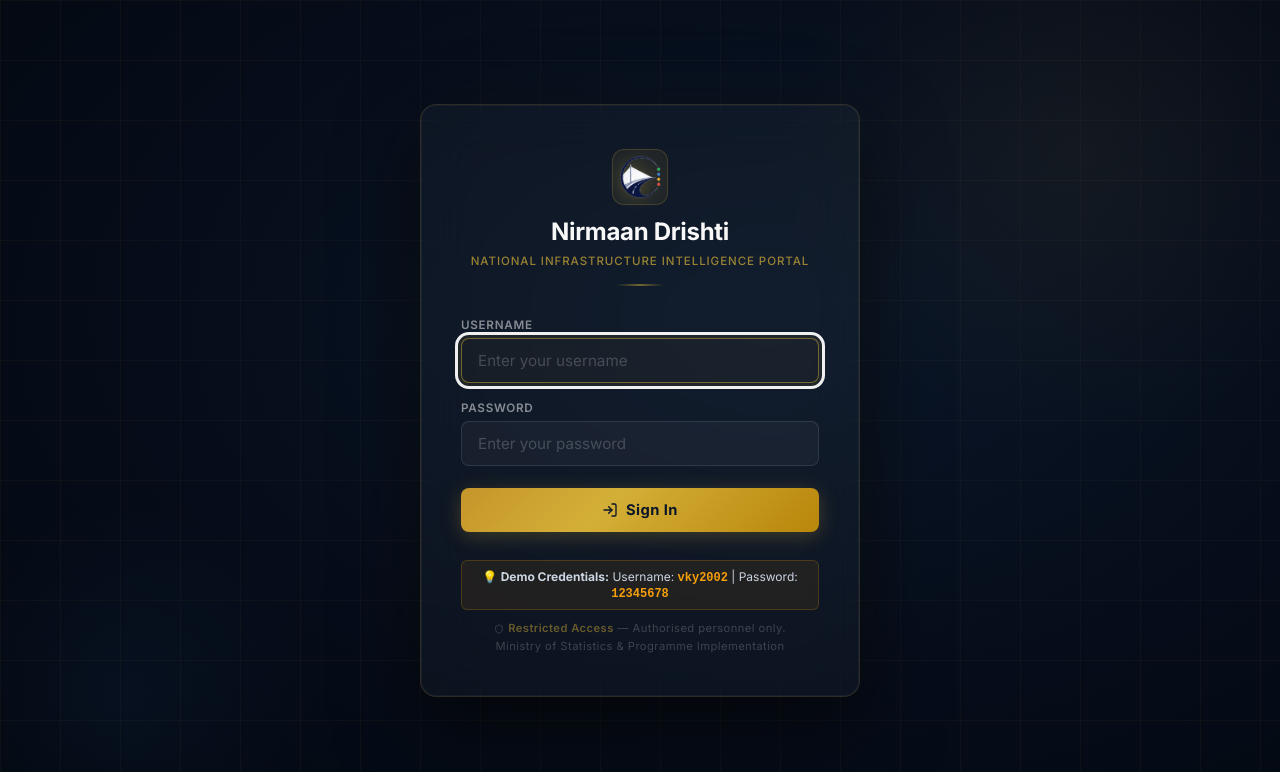
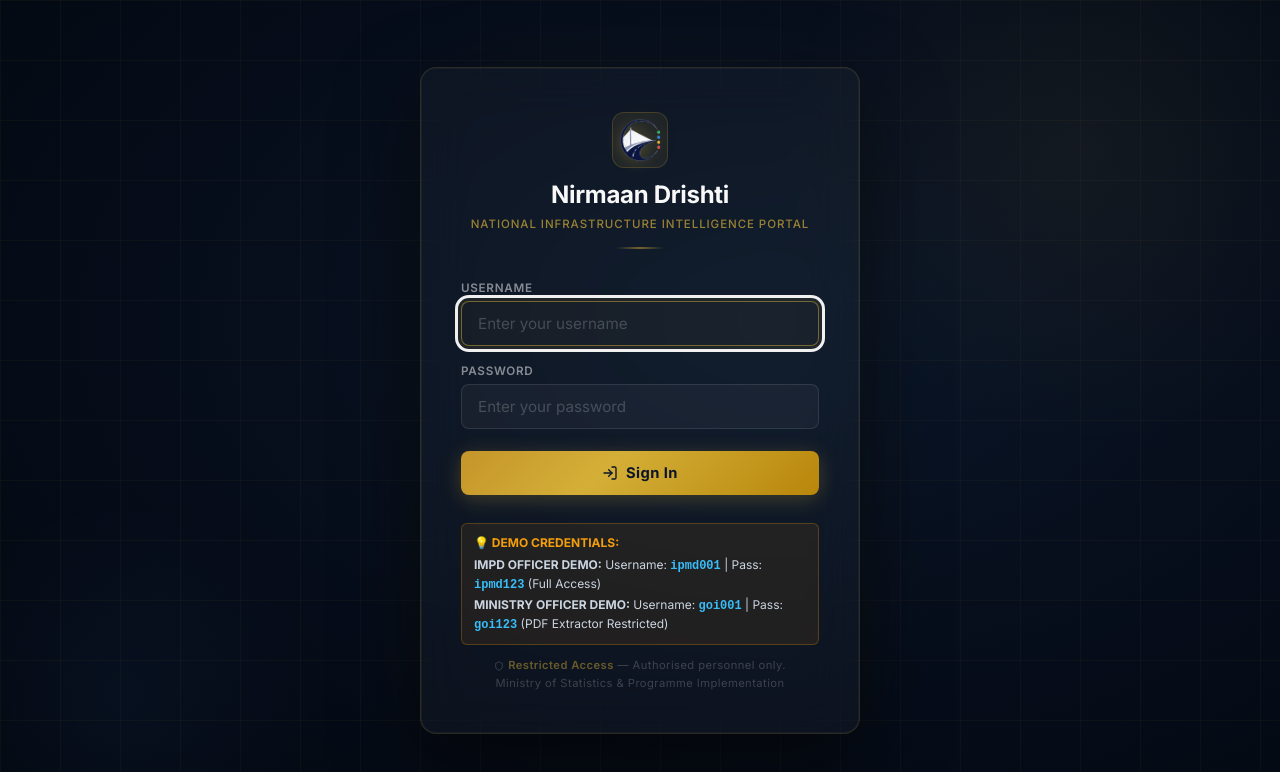
Before and after one commit to PriyaanshPandey/Nirmaan_Drishti, a React (Vite) app in the folder frontend/: page / in a window 1280 px wide. Shown: the top 772 px of the page. Built offline with nearby package versions, Linux system fonts and the light colour scheme; no server answers.

Commit message:
feat: configure ipmd001 (full access) and goi001 (restricted) demo credentials for video recording

```diff
--- a/frontend/src/auth/AuthContext.tsx
+++ b/frontend/src/auth/AuthContext.tsx
@@ -115,28 +115,43 @@ export function AuthProvider({ children }: AuthProviderProps) {
     const cleanUsername = credentials.username.trim().toLowerCase();
     const cleanPassword = credentials.password.trim();
 
-    const allowedDemoUsers: Record<string, { role: UserRole; full_name: string }> = {
-      vky2002: { role: 'impd_officer', full_name: 'IMPD Officer A' },
-      vky2003: { role: 'impd_officer', full_name: 'IMPD Officer B' },
-      vky2004: { role: 'ministry_officer', full_name: 'Ministry Officer A' },
-      vky2005: { role: 'ministry_officer', full_name: 'Ministry Officer B' },
-      admin: { role: 'impd_officer', full_name: 'System Administrator' },
-    };
-
-    if (allowedDemoUsers[cleanUsername] && cleanPassword === '12345678') {
+    // IMPD Officer Demo: ipmd001 / ipmd123 (Full Access)
+    if (cleanUsername === 'ipmd001' && cleanPassword === 'ipmd123') {
       const demoUser: AuthUser = {
         id: 1,
-        username: cleanUsername,
-        role: allowedDemoUsers[cleanUsername].role,
-        full_name: allowedDemoUsers[cleanUsername].full_name,
+        username: 'ipmd001',
+        role: 'impd_officer',
+        full_name: 'IMPD Senior Officer (Full Access)',
       };
-      const demoToken = `demo_token_${Date.now()}`;
+      const demoToken = `demo_token_impd_${Date.now()}`;
       localStorage.setItem(TOKEN_KEY, demoToken);
       localStorage.setItem(USER_KEY, JSON.stringify(demoUser));
       setToken(demoToken);
       setUser(demoUser);
 
-      // Fire-and-forget backend login sync
+      fetch(`${API_BASE}/auth/login`, {
+        method: 'POST',
+        headers: { 'Content-Type': 'application/json' },
+        body: JSON.stringify({ username: cleanUsername, password: cleanPassword }),
+      }).catch(() => {});
+
+      return;
+    }
+
+    // Ministry Officer Demo: goi001 / goi123 (Ministry Access — PDF Extractor Restricted)
+    if (cleanUsername === 'goi001' && cleanPassword === 'goi123') {
+      const demoUser: AuthUser = {
+        id: 2,
+        username: 'goi001',
+        role: 'ministry_officer',
+        full_name: 'Ministry Nodal Officer (Restricted)',
+      };
+      const demoToken = `demo_token_goi_${Date.now()}`;
+      localStorage.setItem(TOKEN_KEY, demoToken);
+      localStorage.setItem(USER_KEY, JSON.stringify(demoUser));
+      setToken(demoToken);
+      setUser(demoUser);
+
       fetch(`${API_BASE}/auth/login`, {
         method: 'POST',
         headers: { 'Content-Type': 'application/json' },
@@ -148,6 +163,7 @@ export function AuthProvider({ children }: AuthProviderProps) {
 
     throw new Error('Invalid username or password.');
   }, []);
+
 
 
 
--- a/frontend/src/components/LoginPage.tsx
+++ b/frontend/src/components/LoginPage.tsx
@@ -165,17 +165,27 @@ export const LoginPage: React.FC<LoginPageProps> = ({ onSuccess }) => {
         {/* Footer */}
         <footer className="login-footer">
           <div style={{
-            marginBottom: '10px',
-            padding: '8px 10px',
+            marginBottom: '12px',
+            padding: '10px 12px',
             borderRadius: '6px',
             backgroundColor: 'rgba(245, 158, 11, 0.08)',
-            border: '1px solid rgba(245, 158, 11, 0.2)',
+            border: '1px solid rgba(245, 158, 11, 0.25)',
             fontSize: '0.75rem',
             color: '#cbd5e1',
-            textAlign: 'center'
+            textAlign: 'left',
+            lineHeight: '1.5'
           }}>
-            💡 <strong>Demo Credentials:</strong> Username: <code style={{ color: '#f59e0b', fontWeight: 'bold' }}>vky2002</code> | Password: <code style={{ color: '#f59e0b', fontWeight: 'bold' }}>12345678</code>
+            <div style={{ fontWeight: 'bold', color: '#f59e0b', marginBottom: '4px' }}>
+              💡 DEMO CREDENTIALS:
+            </div>
+            <div>
+              <strong>IMPD OFFICER DEMO:</strong> Username: <code style={{ color: '#38bdf8', fontWeight: 'bold' }}>ipmd001</code> | Pass: <code style={{ color: '#38bdf8', fontWeight: 'bold' }}>ipmd123</code> (Full Access)
+            </div>
+            <div style={{ marginTop: '2px' }}>
+              <strong>MINISTRY OFFICER DEMO:</strong> Username: <code style={{ color: '#38bdf8', fontWeight: 'bold' }}>goi001</code> | Pass: <code style={{ color: '#38bdf8', fontWeight: 'bold' }}>goi123</code> (PDF Extractor Restricted)
+            </div>
           </div>
+
           <p className="login-footer-text">
             <Shield size={10} style={{ display: 'inline', marginRight: '4px', verticalAlign: 'middle' }} aria-hidden="true" />
             <strong>Restricted Access</strong> — Authorised personnel only.
```
Also changed, not shown: 1 other file (tests, documents, lock files or other folders).
